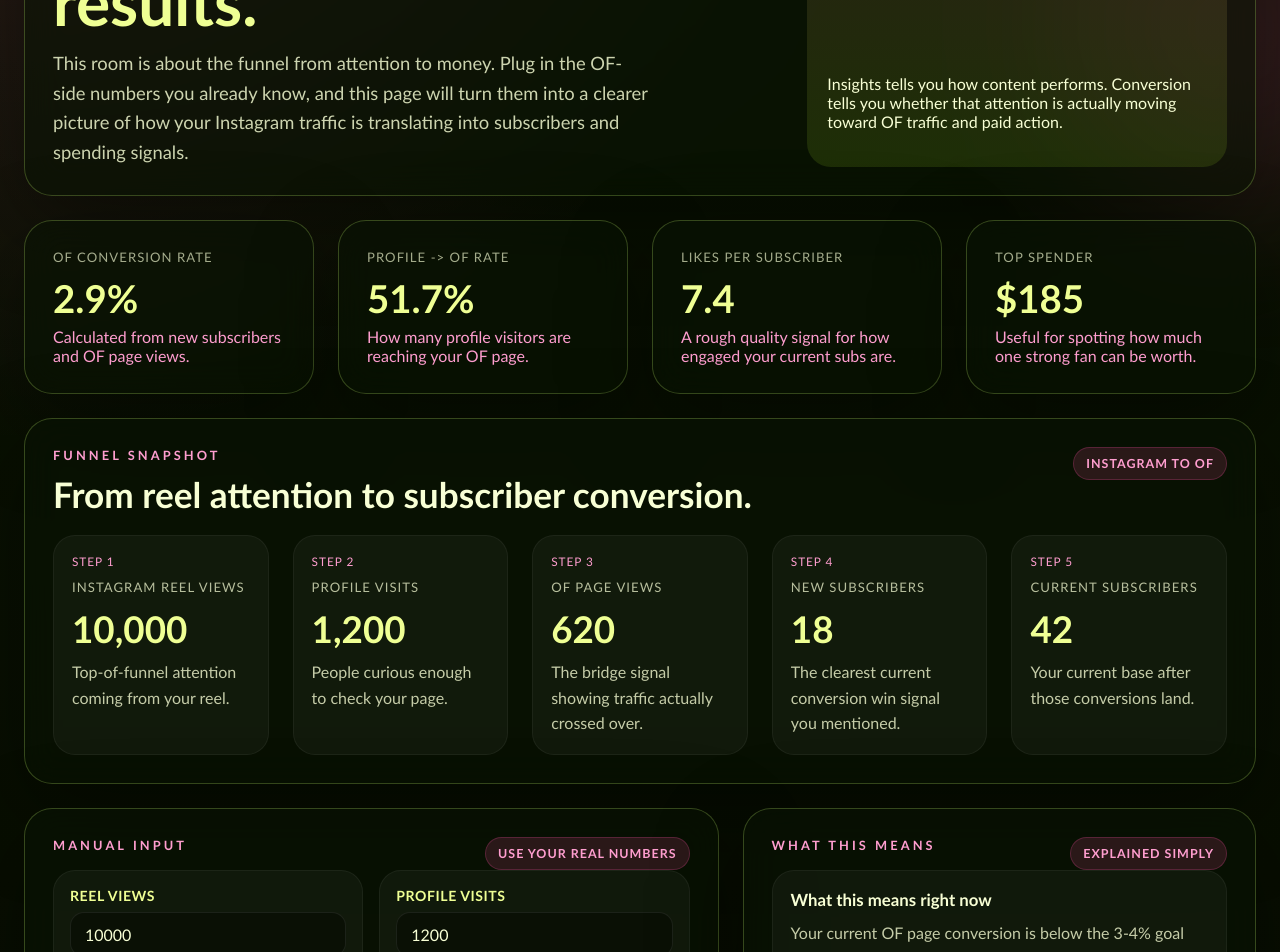
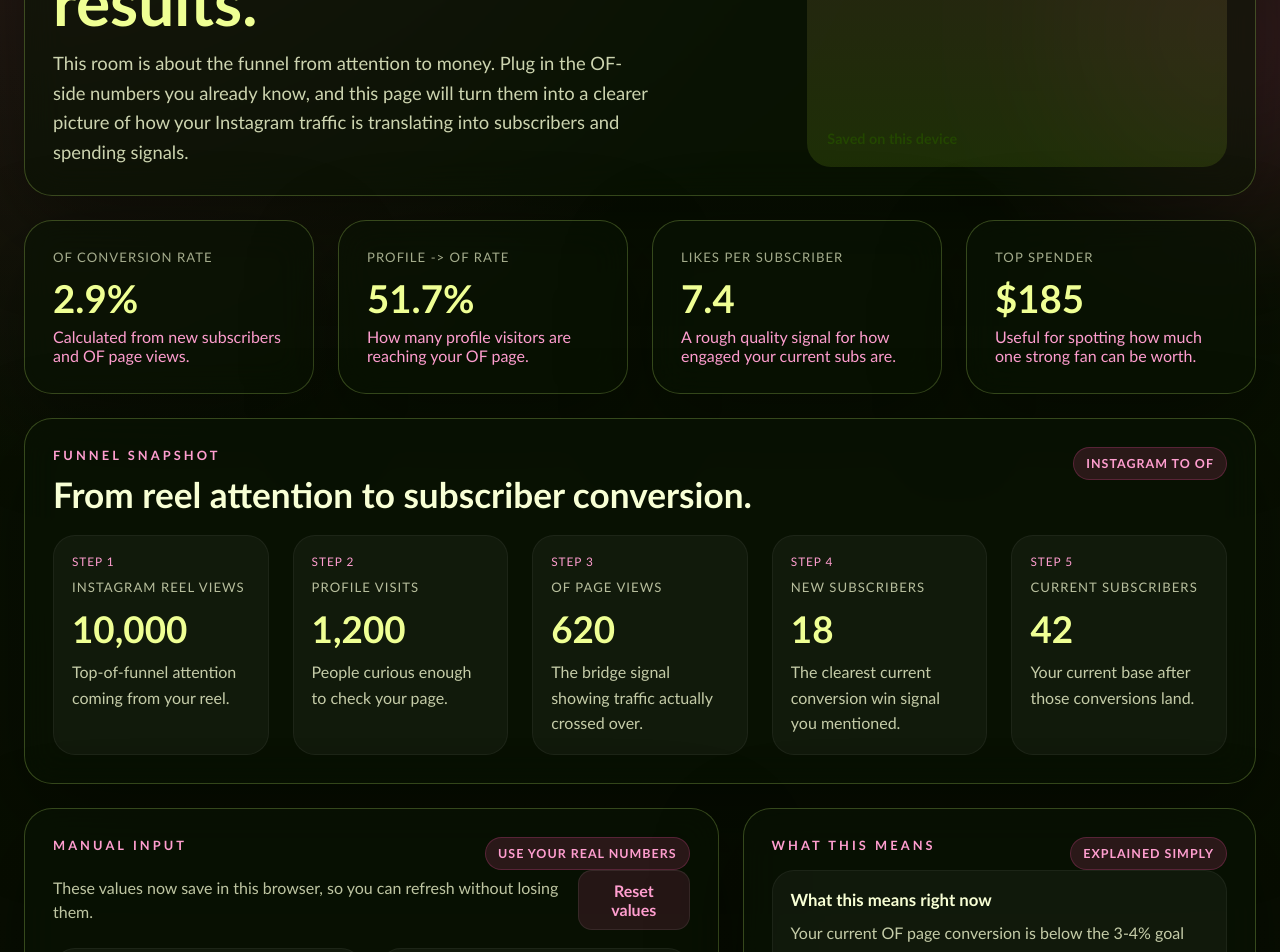
Before and after one commit to littlemadimade/maddiehq, a Next.js app: page /conversion in a window 1280 px wide. Shown: the part 420-1372 px from the top of the page. Built offline with nearby package versions, Linux system fonts and the light colour scheme.

Commit message:
Persist manual conversion inputs locally

```diff
--- a/app/conversion/page.tsx
+++ b/app/conversion/page.tsx
@@ -1,6 +1,6 @@
 "use client";
 
-import { useMemo, useState } from "react";
+import { useEffect, useMemo, useState } from "react";
 import {
   buildConversionSummary,
   defaultConversionInputs,
@@ -9,8 +9,11 @@ import {
   type ConversionInputs
 } from "@/lib/conversion";
 
+const STORAGE_KEY = "maddiehq:conversion-inputs";
+
 export default function ConversionPage() {
   const [inputs, setInputs] = useState<ConversionInputs>(defaultConversionInputs);
+  const [saveState, setSaveState] = useState("Using starter values");
   const summary = useMemo(() => buildConversionSummary(inputs), [inputs]);
 
   const inputFields: Array<{
@@ -27,6 +30,34 @@ export default function ConversionPage() {
     { key: "tipsCount", label: "Tips Count", help: "How often people tipped during the period." },
     { key: "topSpenderAmount", label: "Top Spender Amount", help: "Highest spender amount for the period." }
   ];
+
+  useEffect(() => {
+    const saved = window.localStorage.getItem(STORAGE_KEY);
+
+    if (!saved) {
+      return;
+    }
+
+    try {
+      const parsed = JSON.parse(saved) as Partial<ConversionInputs>;
+      setInputs((current) => ({
+        ...current,
+        ...Object.fromEntries(
+          Object.entries(parsed).filter((entry): entry is [keyof ConversionInputs, number] =>
+            typeof entry[1] === "number"
+          )
+        )
+      }));
+      setSaveState("Loaded your saved values");
+    } catch {
+      setSaveState("Could not read saved values");
+    }
+  }, []);
+
+  useEffect(() => {
+    window.localStorage.setItem(STORAGE_KEY, JSON.stringify(inputs));
+    setSaveState("Saved on this device");
+  }, [inputs]);
 
   return (
     <main className="page">
@@ -46,6 +77,7 @@ export default function ConversionPage() {
             Insights tells you how content performs. Conversion tells you whether
             that attention is actually moving toward OF traffic and paid action.
           </p>
+          <p className="hero__save-state">{saveState}</p>
         </div>
       </section>
 
@@ -84,6 +116,22 @@ export default function ConversionPage() {
           <div className="suggestions-card__header">
             <p className="eyebrow">Manual Input</p>
             <span className="suggestions-card__tag">Use your real numbers</span>
+          </div>
+          <div className="input-toolbar">
+            <p className="input-toolbar__text">
+              These values now save in this browser, so you can refresh without losing them.
+            </p>
+            <button
+              className="input-toolbar__button"
+              type="button"
+              onClick={() => {
+                setInputs(defaultConversionInputs);
+                window.localStorage.removeItem(STORAGE_KEY);
+                setSaveState("Reset to starter values");
+              }}
+            >
+              Reset values
+            </button>
           </div>
           <div className="input-grid">
             {inputFields.map((field) => (
--- a/app/globals.css
+++ b/app/globals.css
@@ -201,6 +201,13 @@ h1 {
   padding: 20px;
   border-radius: 24px;
   background: linear-gradient(180deg, rgba(255, 79, 163, 0.15), rgba(182, 255, 39, 0.12));
+}
+
+.hero__save-state {
+  margin: 0;
+  color: #234600;
+  font-size: 0.9rem;
+  font-weight: 700;
 }
 
 .hero__badge,
@@ -595,6 +602,30 @@ li + li {
   margin-bottom: 18px;
 }
 
+.input-toolbar {
+  display: flex;
+  align-items: center;
+  justify-content: space-between;
+  gap: 16px;
+  margin: 0 0 18px;
+}
+
+.input-toolbar__text {
+  margin: 0;
+  color: rgba(248, 255, 213, 0.76);
+  line-height: 1.5;
+}
+
+.input-toolbar__button {
+  padding: 10px 14px;
+  border: 1px solid rgba(255, 255, 255, 0.08);
+  border-radius: 14px;
+  background: rgba(255, 79, 163, 0.12);
+  color: var(--pink-soft);
+  font: inherit;
+  font-weight: 700;
+}
+
 .input-card {
   display: flex;
   flex-direction: column;
@@ -916,6 +947,11 @@ li + li {
     grid-template-columns: 1fr 1fr;
   }
 
+  .input-toolbar {
+    flex-direction: column;
+    align-items: start;
+  }
+
   .input-grid {
     grid-template-columns: 1fr;
   }
```
Also changed, not shown: 1 other file (tests, documents, lock files or other folders).
